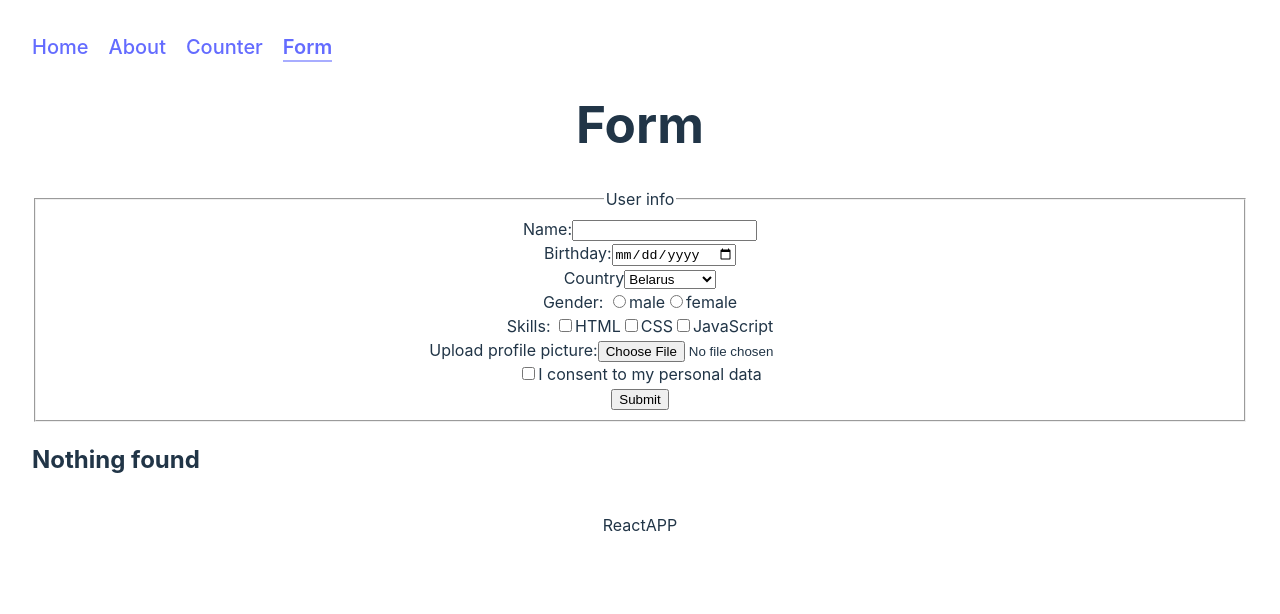
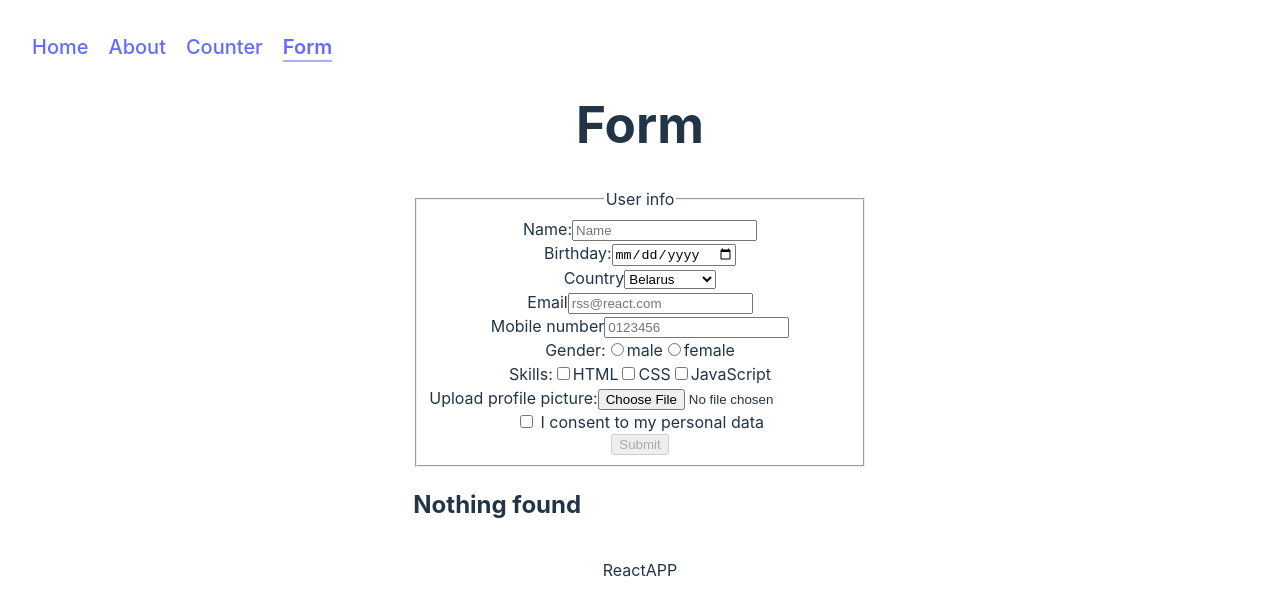
Before and after one commit to 4Quark/React, a React (Vite) app in the folder vite-project/: page /form in a window 1280 px wide. Shown: the top 614 px of the page. Built offline with nearby package versions, Linux system fonts and the light colour scheme.

Commit message:
feat: hooks

```diff
--- a/vite-project/package.json
+++ b/vite-project/package.json
@@ -16,6 +16,7 @@
     "match-sorter": "^6.3.1",
     "react": "^18.2.0",
     "react-dom": "^18.2.0",
+    "react-hook-form": "^7.43.9",
     "react-router-dom": "^6.9.0",
     "sort-by": "^0.0.2"
   },
--- a/vite-project/src/components/FormCard.tsx
+++ b/vite-project/src/components/FormCard.tsx
@@ -7,8 +7,10 @@ type cardProps = {
   name: string;
   date: string;
   select: string;
-  switcher: string;
+  switcher: boolean;
+  email: string;
   skills: string;
+  mobile: string;
   file: string;
   checkbox: boolean;
 };
@@ -27,6 +29,8 @@ class FormCard extends React.Component<cardProps, cardState> {
           <p> Birthday: {this.props.date}</p>
           <p> Country: {this.props.select}</p>
           <p> Gender: {this.props.switcher}</p>
+          <p> email: {this.props.email}</p>
+          <p> mobile: {this.props.mobile}</p>
           <p> Skills: {this.props.skills}</p>
           <div className="image_container">
             <img className="personalIMG" src={this.props.file} />
--- a/vite-project/src/components/MyForm.tsx
+++ b/vite-project/src/components/MyForm.tsx
@@ -1,110 +1,94 @@
-import React from 'react';
+import React, { useState } from 'react';
 import FormCard from './FormCard';
 import '../styles/Form.css';
+import { SubmitHandler, useForm } from 'react-hook-form';
 
-type formProps = Record<string, never>;
-type formState = Record<string, never>;
-
-export interface IFormCard {
+interface ICard {
   id: number;
   name: string;
   date: string;
-  select: string;
-  switcher: string;
+  country: string;
+  email: string;
+  mobile: string;
+  gender: boolean;
   skills: string;
+  checkbox: boolean;
   file: string;
-  checkbox: boolean;
 }
 
-class MyForm extends React.Component<formProps, formState> {
-  nameInput: React.RefObject<HTMLInputElement>;
-  dateInput: React.RefObject<HTMLInputElement>;
-  selectInput: React.RefObject<HTMLSelectElement>;
-  checkboxInput: React.RefObject<HTMLInputElement>;
-  switcherInputM: React.RefObject<HTMLInputElement>;
-  switcherInputF: React.RefObject<HTMLInputElement>;
-  fileInput: React.RefObject<HTMLInputElement>;
-  multyCheckInputHTML: React.RefObject<HTMLInputElement>;
-  multyCheckInputCSS: React.RefObject<HTMLInputElement>;
-  multyCheckInputJS: React.RefObject<HTMLInputElement>;
-  cards: IFormCard[];
-
-  constructor(props: formProps) {
-    super(props);
-    this.nameInput = React.createRef();
-    this.dateInput = React.createRef();
-    this.selectInput = React.createRef();
-    this.checkboxInput = React.createRef();
-    this.switcherInputM = React.createRef();
-    this.switcherInputF = React.createRef();
-    this.fileInput = React.createRef();
-    this.multyCheckInputHTML = React.createRef();
-    this.multyCheckInputCSS = React.createRef();
-    this.multyCheckInputJS = React.createRef();
-    this.handleForm = this.handleForm.bind(this);
-    this.cards = [];
-  }
-
-  handleForm = (e: React.FormEvent<HTMLFormElement>) => {
-    e.preventDefault();
-    if (this.fileInput.current)
-      if (this.fileInput.current.files)
-        this.setState({ file: this.fileInput.current.files[0]?.name });
-
-    if (
-      this.nameInput.current &&
-      this.dateInput.current &&
-      this.selectInput.current &&
-      this.checkboxInput.current
-    ) {
-      const lang = [];
-      if (this.multyCheckInputHTML.current?.checked) lang.push('HTML');
-      if (this.multyCheckInputCSS.current?.checked) lang.push('CSS');
-      if (this.multyCheckInputJS.current?.checked) lang.push('JavaScript');
-
-      this.cards.push({
-        id: this.cards.length + 1,
-        name: this.nameInput.current?.value,
-        date: this.dateInput.current?.value,
-        select: this.selectInput.current.value,
-        switcher: this.switcherInputM.current?.checked ? 'male' : 'female',
-        skills: lang.join(', '),
-        file: this.fileInput?.current?.files
-          ? URL.createObjectURL(this.fileInput.current.files[0])
-          : '',
-        checkbox: this.checkboxInput.current?.checked,
-      });
-    }
+type Inputs = {
+  userID: number;
+  userName: string;
+  userDate: string;
+  userCountry: string;
+  userEmail: string;
+  userMobile: string;
+  userGender: boolean;
+  userSkills: string;
+  checkbox: boolean;
+  file: string;
 };
 
-  removeCard = (id: number) => {
-    console.log(this.cards);
-    this.cards.forEach((el, i) => {
-      if (el.id == id) this.cards.splice(i, 1);
-    });
-    console.log(this.cards);
+const MyForm = () => {
+  const [cards, setCards] = useState<ICard[]>([]);
+  const {
+    register,
+    handleSubmit,
+    watch,
+    formState: { errors, isValid },
+    reset,
+  } = useForm<Inputs>({ mode: 'onBlur' });
+  const onSubmit: SubmitHandler<Inputs> = (data) => {
+    const newID = cards.length + 1;
+    const newCard = {
+      id: newID,
+      name: data.userName,
+      date: data.userDate,
+      country: data.userCountry,
+      email: data.userEmail,
+      mobile: data.userMobile,
+      gender: data.userGender,
+      skills: data.userSkills,
+      checkbox: data.checkbox,
+      file: data.file[0],
+    };
+    setCards([...cards, newCard]);
+    reset();
   };
 
-  render() {
+  const removeCard = (id: number) => {
+    cards.forEach((el, i) => {
+      if (el.id == id) cards.splice(i, 1);
+    });
+  };
+
   return (
     <div className="form_content">
       <fieldset className="form_fieldset">
         <legend>User info</legend>
-          <form onSubmit={this.handleForm}>
+        <form className="form_container" onSubmit={handleSubmit(onSubmit)}>
           <label>
             Name:
-              <input type="text" name="name" ref={this.nameInput} />
+            <input
+              type="text"
+              placeholder="Name"
+              {...register('userName', {
+                required: true,
+                minLength: { value: 3, message: 'Enter at least 3 characters' },
+              })}
+            />
           </label>
+          {errors.userName && <span>{errors.userName.message}</span>}
 
-            <br />
           <label>
             Birthday:
-              <input type="date" name="date" ref={this.dateInput} />
+            <input type="date" {...register('userDate', { required: true })} />
           </label>
+          {errors.userDate && <span>This field is required</span>}
 
-            <br />
-            <span>Country</span>
-            <select ref={this.selectInput}>
+          <label>
+            Country
+            <select {...register('userCountry', { required: true })}>
               <option value="Belarus">Belarus</option>
               <option value="Kazakhstan">Kazakhstan</option>
               <option value="Kyrgyzstan">Kyrgyzstan</option>
@@ -112,62 +96,92 @@ class MyForm extends React.Component<formProps, formState> {
               <option value="Ukraine">Ukraine</option>
               <option value="Uzbekistan">Uzbekistan</option>
             </select>
+          </label>
+          {errors.userCountry && <span>This field is required</span>}
 
-            <br />
-            <span>Gender: </span>
           <label>
-              <input type="radio" name="sex" value="male" ref={this.switcherInputM} />
+            Email
+            <input
+              type="email"
+              placeholder="rss@react.com"
+              {...register('userEmail', { required: true, pattern: /^\S+@\S+$/i })}
+            />
+          </label>
+          {errors.userEmail && <span>This field is required</span>}
+
+          <label>
+            Mobile number
+            <input
+              type="tel"
+              placeholder="0123456"
+              {...register('userMobile', { required: true, minLength: 6, maxLength: 12 })}
+            />
+          </label>
+          {errors.userMobile && <span>From 6 to 12 symbols</span>}
+
+          <div>
+            Gender:
+            <label>
+              <input {...register('userGender', { required: true })} type="radio" value="male" />
               male
             </label>
             <label>
-              <input type="radio" name="sex" value="female" ref={this.switcherInputF} />
+              <input {...register('userGender', { required: true })} type="radio" value="female" />
               female
             </label>
+          </div>
+          {errors.userDate && <span>{errors.userDate.message}</span>}
 
-            <br />
-            <span>Skills: </span>
+          <div>
+            Skills:
             <label>
-              <input type="checkbox" name="code" ref={this.multyCheckInputHTML} />
+              <input {...register('userSkills', { required: true })} type="checkbox" value="HTML" />
               HTML
             </label>
             <label>
-              <input type="checkbox" name="code" ref={this.multyCheckInputCSS} />
+              <input {...register('userSkills', { required: true })} type="checkbox" value="CSS" />
               CSS
             </label>
             <label>
-              <input type="checkbox" name="code" ref={this.multyCheckInputJS} />
+              <input
+                {...register('userSkills', { required: true })}
+                type="checkbox"
+                value="JavaScript"
+              />
               JavaScript
             </label>
+          </div>
 
-            <br />
           <label>
             Upload profile picture:
-              <input type="file" ref={this.fileInput} />
+            <input {...register('file', { required: true })} type="file" />
           </label>
 
-            <br />
           <label>
-              <input type="checkbox" ref={this.checkboxInput} />I consent to my personal data
+            <input {...register('checkbox', { required: true })} type="checkbox" /> I consent to my
+            personal data
           </label>
 
-            <br />
-            <input type="submit" value="Submit" />
+          <input type="submit" disabled={!isValid} />
         </form>
       </fieldset>
+
       <div className="form_cards_content">
-          {this.cards.length !== 0 ? (
-            this.cards?.map((card, i) => (
+        {cards.length !== 0 ? (
+          cards?.map((card, i) => (
             <FormCard
               key={i}
-                remove={this.removeCard}
+              remove={removeCard}
               id={card.id}
               name={card.name}
               date={card.date}
-                select={card.select}
-                switcher={card.switcher}
+              select={card.country}
+              email={card.email}
+              mobile={card.mobile}
+              switcher={card.gender}
               skills={card.skills}
+              checkbox={card.checkbox}
               file={card.file}
-                checkbox={card.checkbox}
             />
           ))
         ) : (
@@ -176,7 +190,6 @@ class MyForm extends React.Component<formProps, formState> {
       </div>
     </div>
   );
-  }
-}
+};
 
 export default MyForm;
--- a/vite-project/src/pages/homepage.tsx
+++ b/vite-project/src/pages/homepage.tsx
@@ -6,7 +6,7 @@ import data from '../data/data.json';
 const Homepage = () => {
   const cards = [];
   for (let i = 0; i < 30; i++) {
-    cards.push(data.products[i]);
+    if (data.products[i]) cards.push(data.products[i]);
   }
 
   return (
--- a/vite-project/src/styles/Form.css
+++ b/vite-project/src/styles/Form.css
@@ -4,7 +4,7 @@
 }
 
 .form_card_content {
-    background-color: beige;
+    background-color: rgba(245, 245, 220, 0.37);
     margin: 10px;
     padding: 5px;
 }
@@ -21,3 +21,14 @@
     min-width: 100px;
     min-height: 100px;
 }
+
+.form_container {
+    display: flex;
+    flex-direction: column;
+    align-items: center;
+}
+
+.form_fieldset span {
+    font-size: 10px;
+    color: red;
+}
```
Also changed, not shown: vite-project/src/components/Search.tsx (+30 -36 lines), 1 other file (tests, documents, lock files or other folders). Lines whose indentation alone changed are shown as unchanged.
